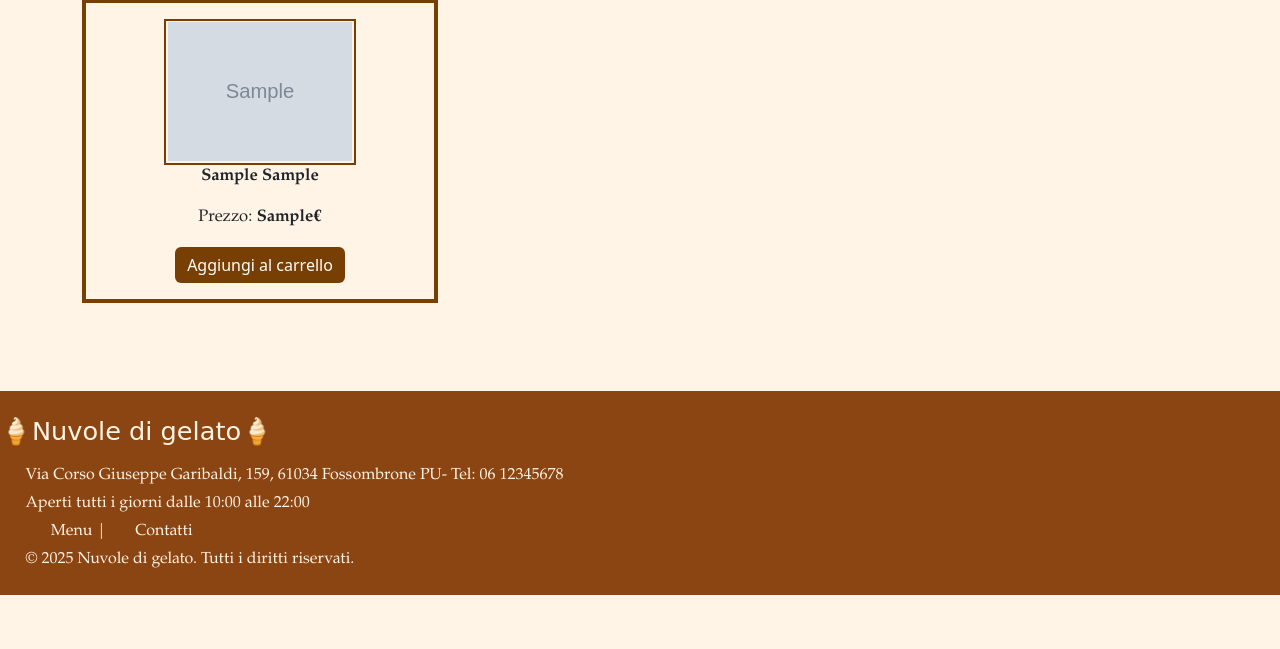
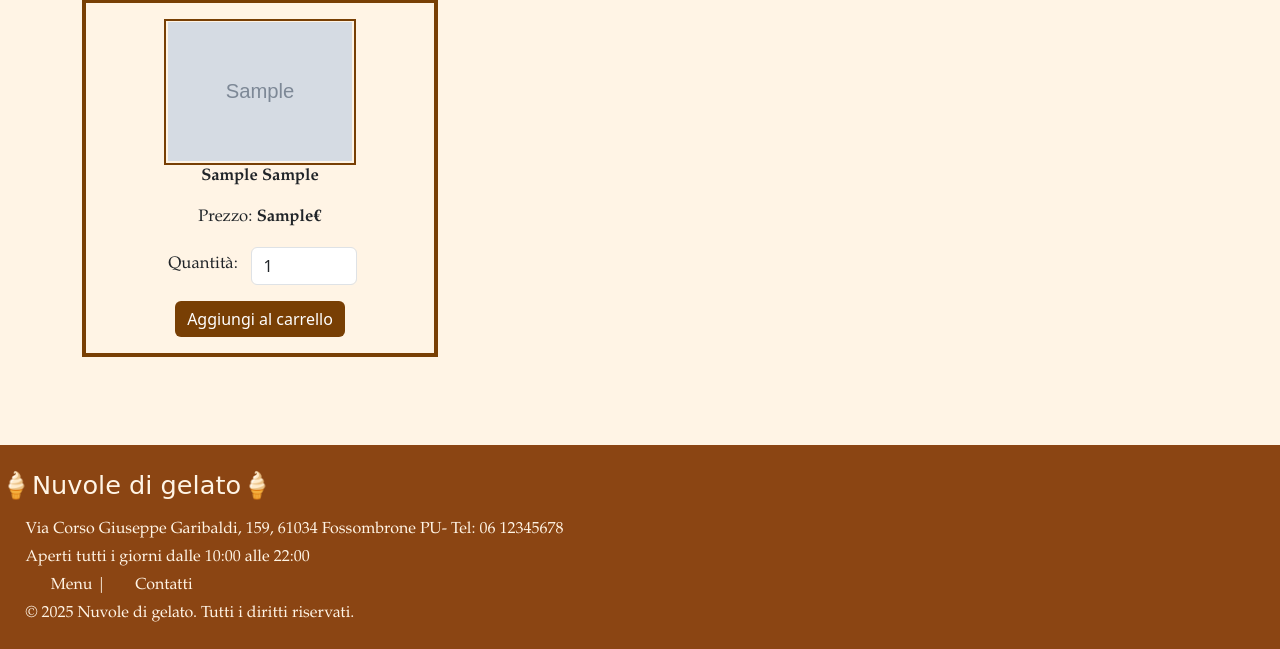
Before and after one commit to BennyBarone/WebProgetto, a PHP site: page /prodotti.php in a window 1280 px wide. Shown: the part 380-1029 px from the top of the page. Before the commit the page ends 975 px from the top, so only its background shows below. Run offline with PHP 8.4, Linux system fonts and the light colour scheme; tables that the repository leaves empty or names only in its code hold one stand-in row (values such as "Sample post"); grey boxes marked "Sample" are stand-in pictures.

Commit message:
Creazione spinner

```diff
--- a/progetto/template/vedi_prodotti.php
+++ b/progetto/template/vedi_prodotti.php
@@ -57,7 +57,10 @@
                     <div class="box-body text-center">
                         <p class="box-title"><strong><?php echo $prodotti["Tipologia_prodotto"]; ?> <?php echo $prodotti["Grandezza"]; ?></strong></p>
                         <p class="box-text">Prezzo: <strong><?php echo $prodotti["Prezzo"]; ?>€</strong></p>
-
+                        <div class="d-flex align-items-center justify-content-center mb-3">
+                            <p class="mb-0 me-2">Quantità:</p>
+                            <input type="number" name="quantita" id="quantita" min="1" max="10" value="1" class="form-control w-auto"/>
+                        </div>
                         <button id="acquistaprod" class="btn btn-primary">Aggiungi al carrello</button>
                     </div>
                 </div>
```
